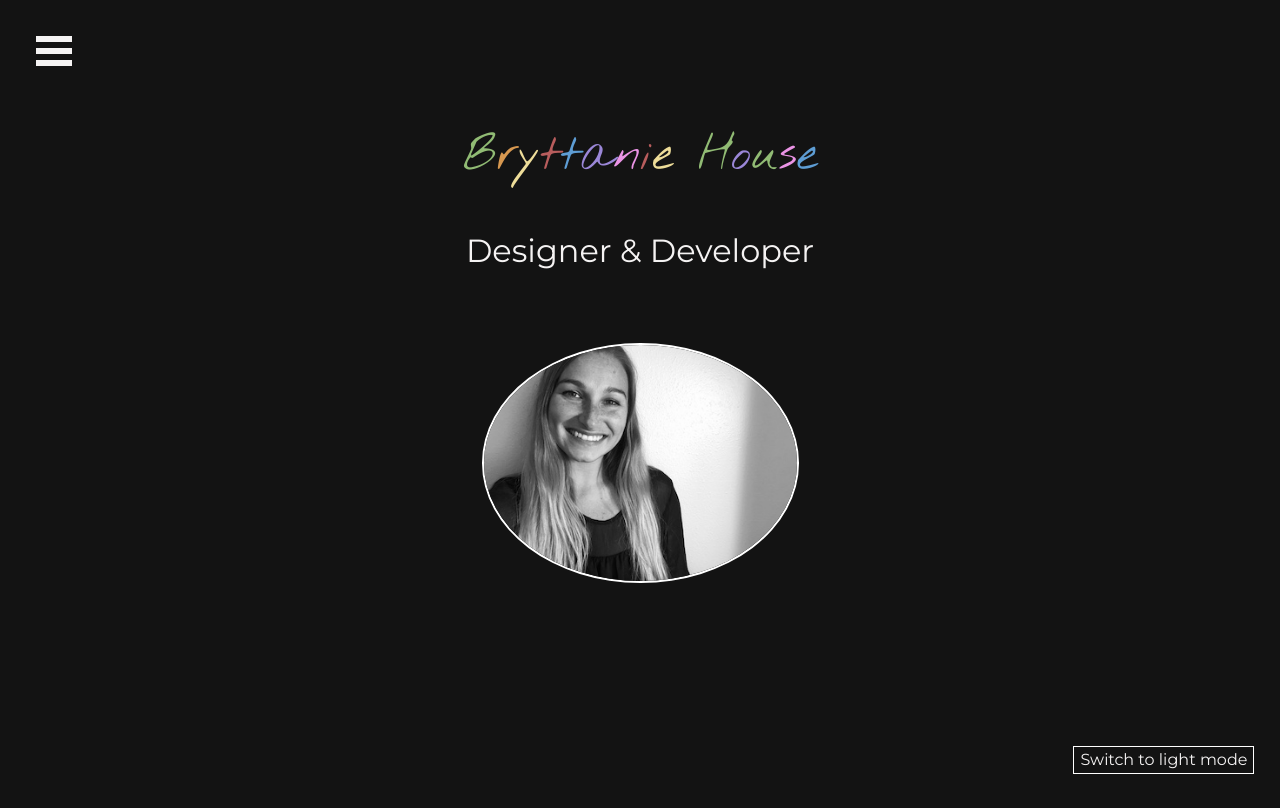
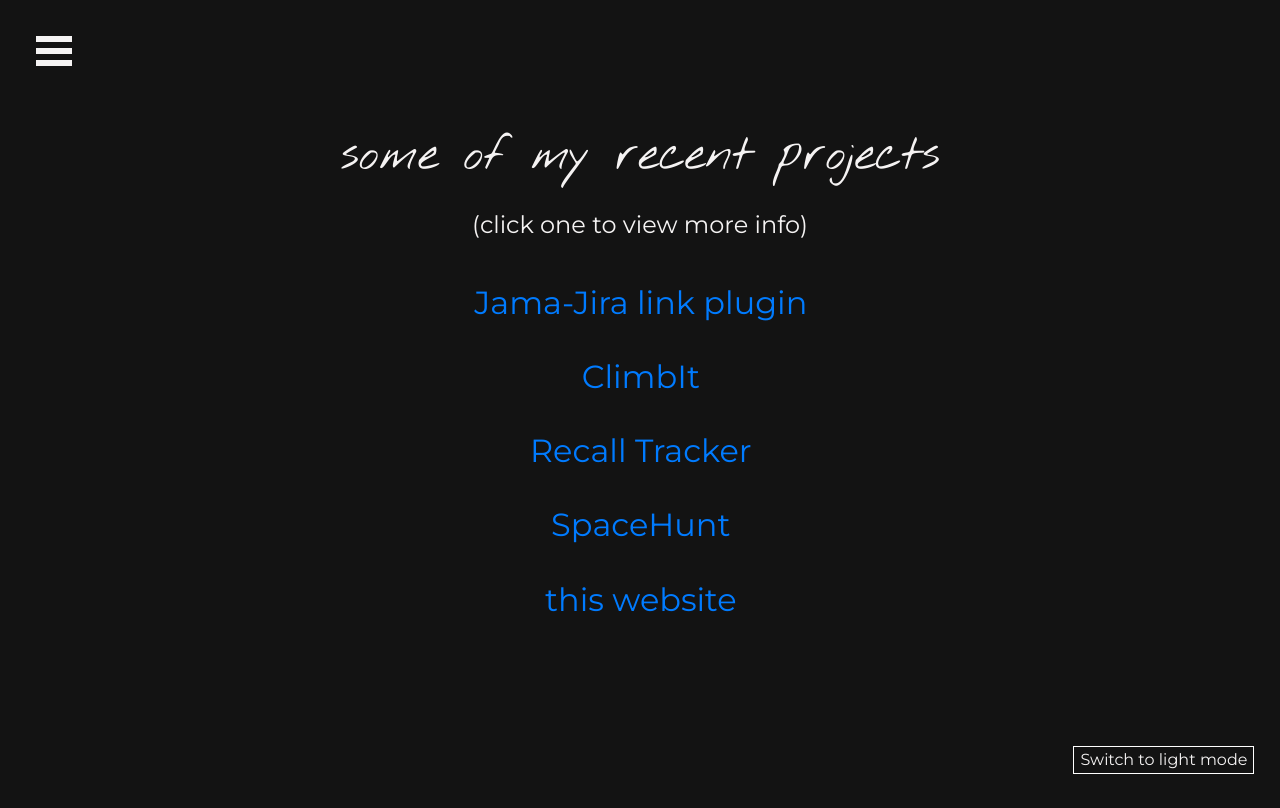
Before and after one commit to xbhouse/xbhouse.github.io, a React (Create React App) app: page /#/projects in a window 1280 px wide. Before the commit this address led to /home. Shown: the top 808 px of the page. Built offline with nearby package versions, Linux system fonts and the light colour scheme.

Commit message:
updates and fixes

```diff
--- a/src/App.js
+++ b/src/App.js
@@ -1,5 +1,5 @@
 import React, {Fragment} from 'react';
-import {BrowserRouter as
+import {HashRouter as
        Router,
        Switch,
        Route,
--- a/src/components/ContactForm.js
+++ b/src/components/ContactForm.js
@@ -20,7 +20,6 @@
     }
 
     const success = () => toast("Thank you for your message!", successStyle);
-    const error = () => toast.error("Could not send message :(", errorStyle);
     const invalidInput = () => toast.error("Please enter your name, email, and a message.", errorStyle);
 
     const HOST = process.env.HOST || "http://127.0.0.1";
--- a/src/components/NavItem.js
+++ b/src/components/NavItem.js
@@ -1,5 +1,5 @@
 import React from 'react';
-import { BrowserRouter as Router, NavLink } from "react-router-dom";
+import { NavLink } from "react-router-dom";
 
 const NavItem = (props) => {
     return (
--- a/src/components/Navigation.js
+++ b/src/components/Navigation.js
@@ -1,7 +1,5 @@
 import React, {Fragment} from 'react';
-import {slide as Menu} from 'react-burger-menu';
 import NavItem from '../components/NavItem.js';
-//import '../styles/components/Navigation.css';
 import SocialLink from './SocialLink.js';
 
 const Navigation = () => {
--- a/src/components/Project.js
+++ b/src/components/Project.js
@@ -1,5 +1,5 @@
 import React, {Fragment} from 'react';
-import {BrowserRouter as Router, useHistory} from 'react-router-dom';
+import {useHistory} from 'react-router-dom';
 import Carousel from 'react-elastic-carousel';
 import '../styles/components/Project.css';
 
--- a/src/components/ProjectListItem.js
+++ b/src/components/ProjectListItem.js
@@ -1,12 +1,12 @@
 import React from 'react';
-import { BrowserRouter as Router,
+import {
     NavLink,
     useRouteMatch
 } from "react-router-dom";
 
 const ProjectListItem = (props) => {
 
-    let { path, url } = useRouteMatch();
+    let { url } = useRouteMatch();
 
     return(
         <li className="project-list-item">
--- a/src/pages/ContactPage.js
+++ b/src/pages/ContactPage.js
@@ -1,5 +1,4 @@
 import React, {Fragment} from 'react';
-import ContactForm from '../components/ContactForm.js'
 import '../styles/components/ContactForm.css'
 
 const ContactPage = () => {
@@ -8,7 +7,7 @@
             <div className="container">
                 <div className="text-center">
                     <h1 className="contact-greeting">i'm excited to hear from you!</h1>
-                    <h2 className="email-me">Please <a className="email-link" href="mailto:bryttbhouse@gmail.com"> send me an email.</a> with any inquiries</h2>
+                    <h2 className="email-me">Please <a className="email-link" href="mailto:bryttbhouse@gmail.com"> send me an email</a> with any inquiries</h2>
                 </div>
                 {/*<ContactForm />*/}
             </div>
```
